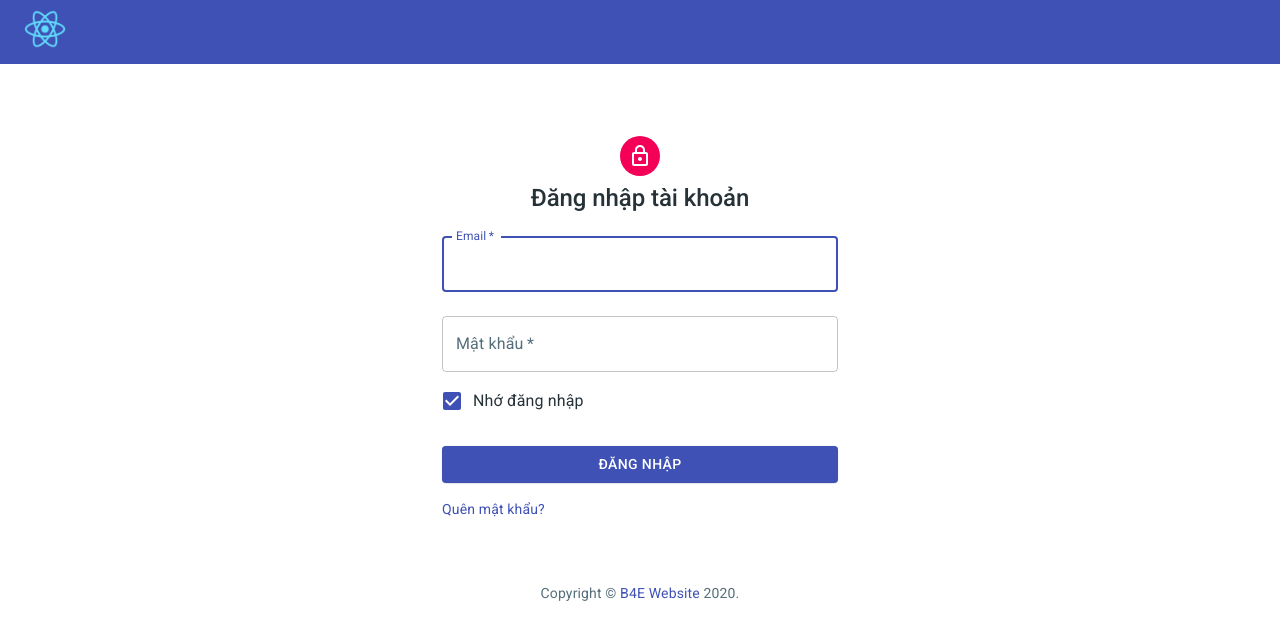
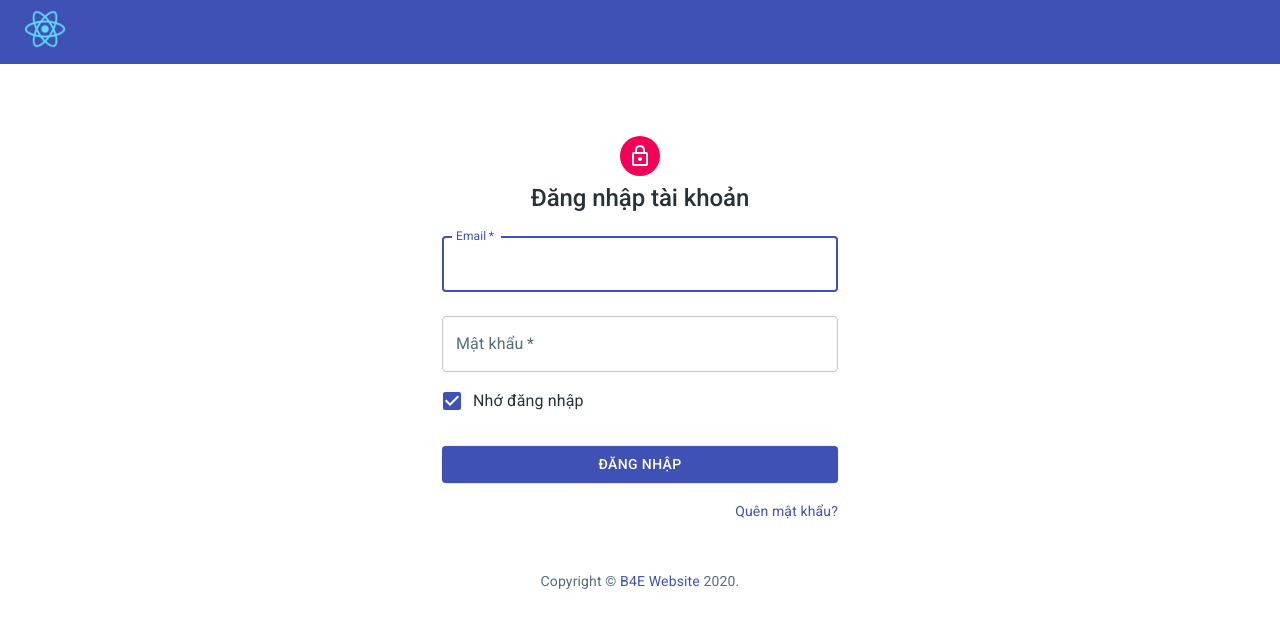
Before and after one commit to BlocckchainForEducation/ministry-frontend, a React (Create React App) app: page /dang-nhap in a window 1280 px wide. Shown: the top 640 px of the page. Built offline with nearby package versions, Linux system fonts and the light colour scheme.

Commit message:
:sparkles: add SignIn view

```diff
--- a/src/views/SignIn/index.js
+++ b/src/views/SignIn/index.js
@@ -142,10 +142,13 @@ export default function SignIn() {
             Đăng nhập
           </Button>
           <Grid container>
+            <Grid item xs></Grid>
             <Grid item xs>
-              <Link componet={RouterLink} to="#" variant="body2">
-                Quên mật khẩu?
-              </Link>
+              <Typography align="right">
+                <Link componet={RouterLink} to="#" variant="body2">
+                  Quên mật khẩu?
+                </Link>
+              </Typography>
             </Grid>
             {/* <Grid item>
               <Link component={RouterLink} to="/dang-ki">
@@ -155,7 +158,7 @@ export default function SignIn() {
           </Grid>
         </form>
       </div>
-      <Box mt={8}>
+      <Box mt={6}>
         <Copyright />
       </Box>
     </Container>
```
